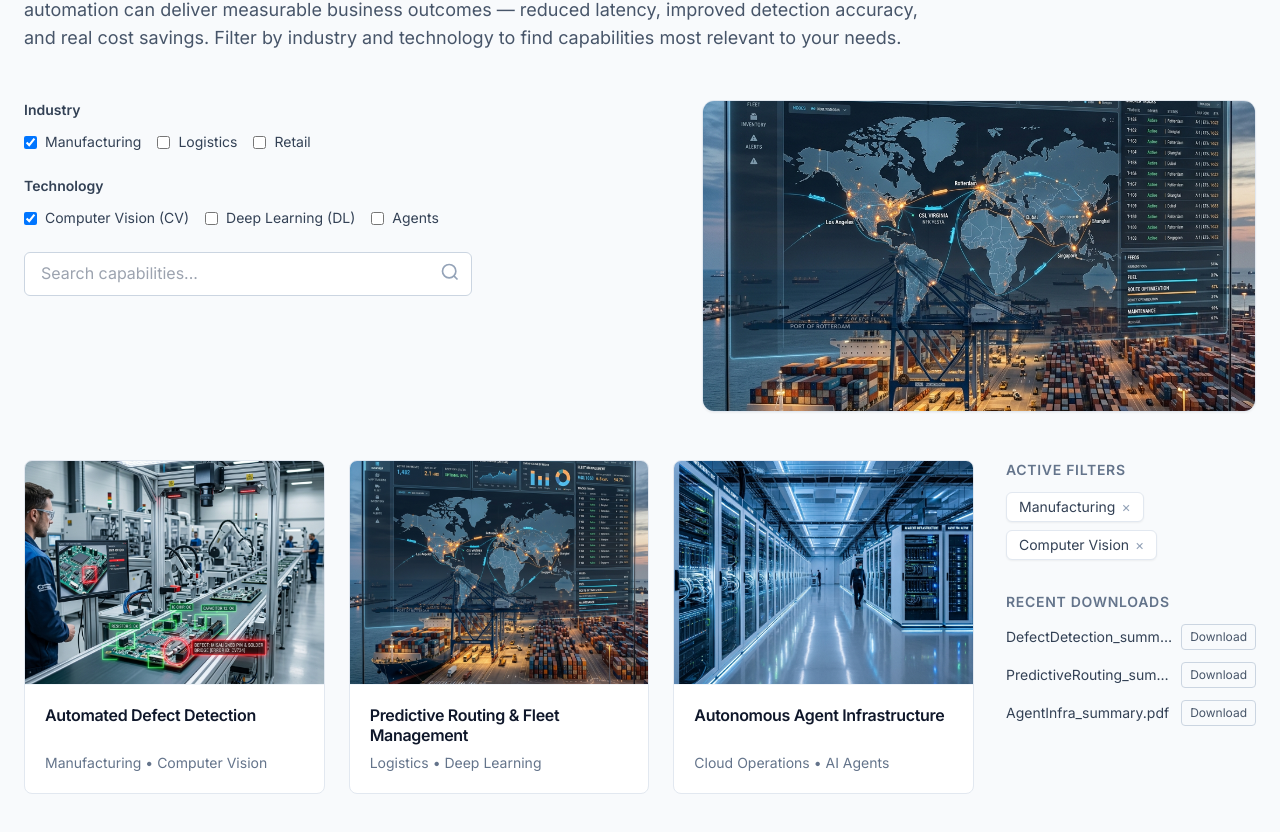
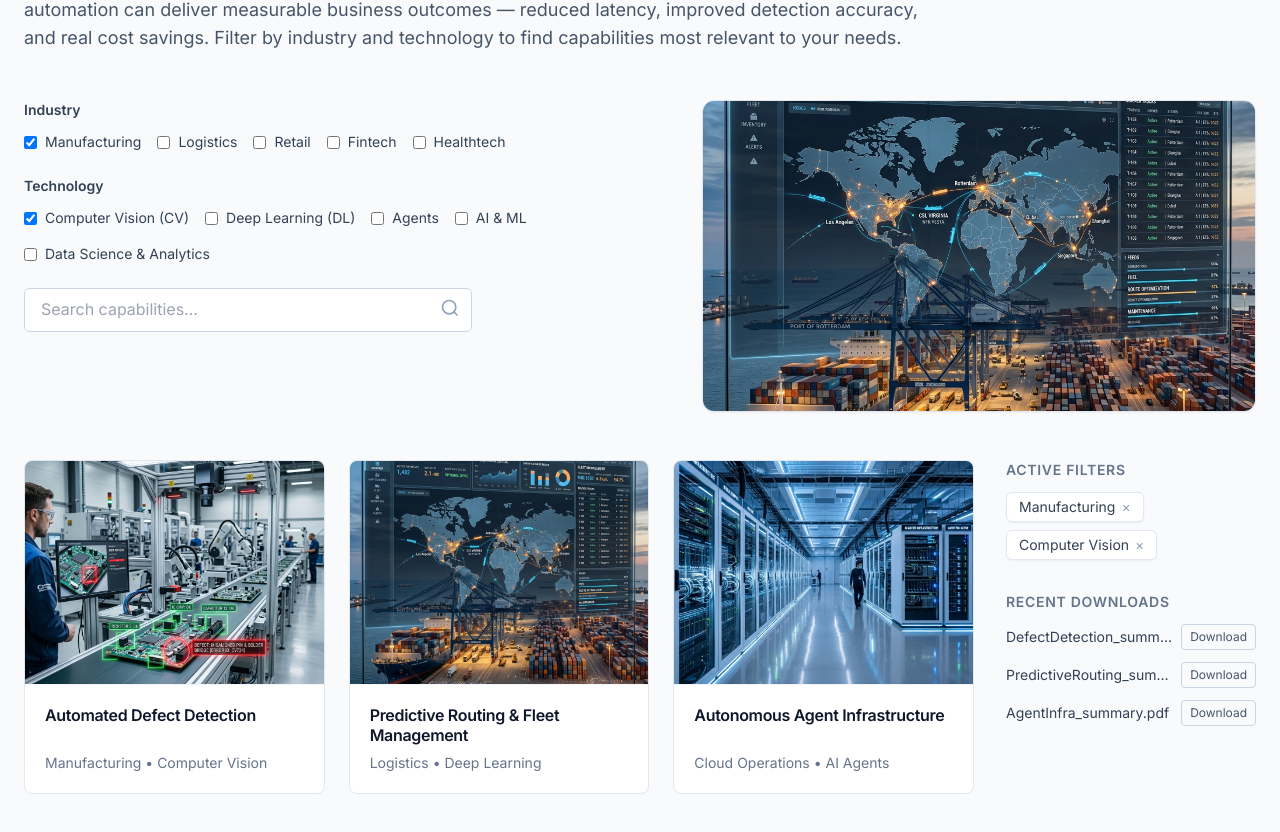
Before and after one commit to SANDEEPSAJEEV/AuraAi-website, a React (Vite) app: page / in a window 1280 px wide. Shown: the part 1576-2408 px from the top of the page. Built offline with nearby package versions, Linux system fonts and the light colour scheme.

Commit message:
Ui changeds

```diff
--- a/src/components/CaseStudies.jsx
+++ b/src/components/CaseStudies.jsx
@@ -49,7 +49,7 @@ export default function CaseStudies() {
               <div>
                 <span className="block text-sm font-semibold text-slate-700 mb-3">Industry</span>
                 <div className="flex flex-wrap gap-4">
-                  {['Manufacturing', 'Logistics', 'Retail'].map(ind => (
+                  {['Manufacturing', 'Logistics', 'Retail', 'Fintech', 'Healthtech'].map(ind => (
                     <label key={ind} className="flex items-center gap-2 cursor-pointer">
                       <input type="checkbox" className="rounded border-slate-300 text-purple-600 focus:ring-purple-500" defaultChecked={ind === 'Manufacturing'} />
                       <span className="text-sm text-slate-700">{ind}</span>
@@ -61,7 +61,7 @@ export default function CaseStudies() {
               <div>
                 <span className="block text-sm font-semibold text-slate-700 mb-3">Technology</span>
                 <div className="flex flex-wrap gap-4">
-                  {['Computer Vision (CV)', 'Deep Learning (DL)', 'Agents'].map(tech => (
+                  {['Computer Vision (CV)', 'Deep Learning (DL)', 'Agents', 'AI & ML', 'Data Science & Analytics'].map(tech => (
                     <label key={tech} className="flex items-center gap-2 cursor-pointer">
                       <input type="checkbox" className="rounded border-slate-300 text-purple-600 focus:ring-purple-500" defaultChecked={tech.includes('Vision')} />
                       <span className="text-sm text-slate-700">{tech}</span>
```
